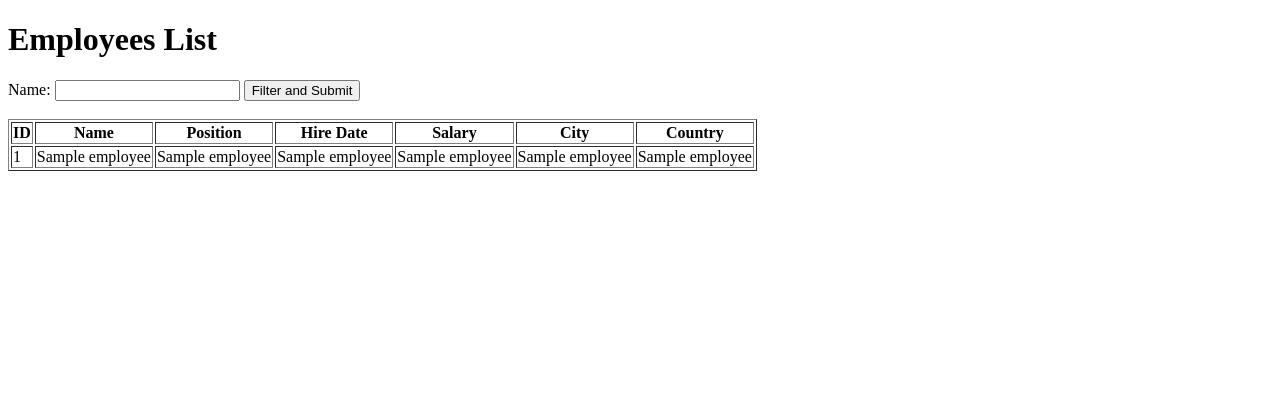
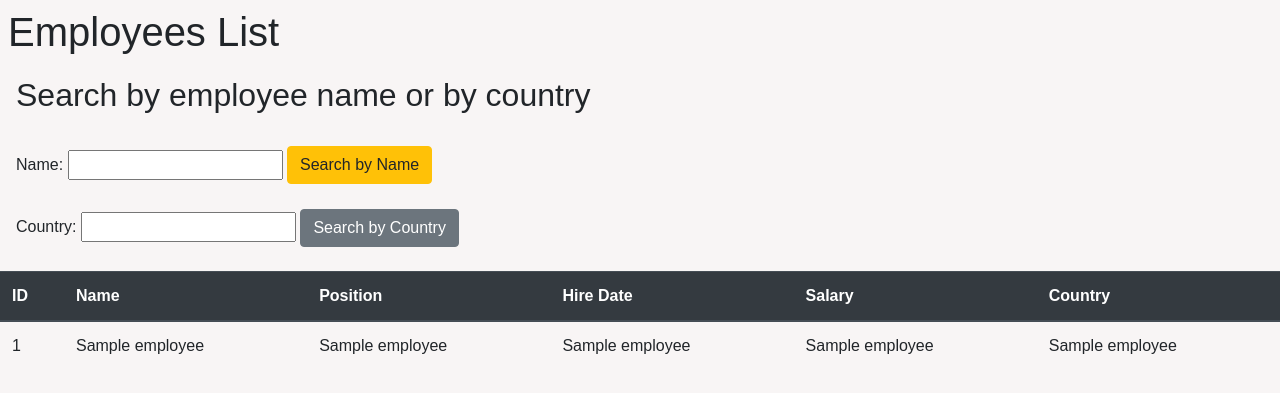
Before and after one commit to AlexKomaha/company_employees, a Flask app: template templates/index.html in a window 1280 px wide. Shown: the top 393 px of the page. Run offline with Flask 3, Linux system fonts and the light colour scheme; the template is opened without the code that fills it: most values are stand-ins (such as "Sample title", 1, 10 or a date in 2020); some libraries are stand-ins or nearby versions.

Commit message:
Added search by country and bootstrap

```diff
--- a/app.py
+++ b/app.py
@@ -21,7 +21,7 @@ def close_connection(exception):
 def index():
     conn = get_db()
     conn_cursor = conn.cursor()
-    conn_cursor.execute("SELECT id, name, position, hire_date, salary, city, country FROM employees")
+    conn_cursor.execute("SELECT id, name, position, hire_date, salary, country FROM employees")
     employees_data = conn_cursor.fetchall()
     conn.close()
 
@@ -29,17 +29,23 @@ def index():
 
 @app.route("/selected_employees", methods=["POST"])
 def selected_employees():
-    selected_employee_names = request.form.getlist("name")
-    print("Selected employee names:", selected_employee_names)
+    search_name = request.form.get("name")
+    search_country = request.form.get("country")
 
     conn = get_db()
     conn_cursor = conn.cursor()
 
-    selected_employees_data = []
-    for employee_name in selected_employee_names:
-        conn_cursor.execute("SELECT id, name, position, hire_date, salary, city, country FROM employees WHERE name = ?", (employee_name,))
-        selected_employee_data = conn_cursor.fetchone()
-        selected_employees_data.append(selected_employee_data)
+    if search_name:
+        conn_cursor.execute("SELECT id, name, position, hire_date, salary, country FROM employees WHERE name LIKE ?", ('%' + search_name + '%',))
+        print("Selected employee name:", search_name)
+    elif search_country:
+        conn_cursor.execute("SELECT id, name, position, hire_date, salary, country FROM employees WHERE country LIKE ?", ('%' + search_country + '%',))
+        print("Selected country name:", search_country)
+    else:
+        selected_employees_data = []
+        conn.close()
+        return render_template("selected_employees.html", selected_employees = selected_employees_data)
+    selected_employees_data = conn_cursor.fetchall()
     conn.close()
 
     return render_template("selected_employees.html", selected_employees=selected_employees_data)
--- /dev/null
+++ b/static/style.css
@@ -0,0 +1,11 @@
+body {
+    margin: 0;
+    padding: 0;
+    font-family: Arial, Helvetica, sans-serif;
+    background-color: #f8f5f5;
+}
+
+.container {
+    margin-top: 20px;
+    margin-left: 1px;
+}
--- a/templates/index.html
+++ b/templates/index.html
@@ -1,32 +1,39 @@
 <!DOCTYPE html>
 <html>
-
 <head>
     <meta charset="UTF-8">
     <meta name="viewport" content="width=device-width, initial-scale=1.0">
+    <link href="https://maxcdn.bootstrapcdn.com/bootstrap/4.5.2/css/bootstrap.min.css" rel="stylesheet">
+    <link rel="stylesheet" href="static/style.css">
     <title>Employees Search</title>
 </head>
-
 <body>
-    <h1>Employees List</h1>
-
+    <h1 class="mt-2 ml-2">Employees List</h1>
+    <div class="container">
+    <h2>Search by employee name or by country</h2>
+    <br>
         <!-- Get and filter employees//-->
         <form action="/selected_employees" method="post">
             <label for="name">Name:</label>
             <input type="text" name="name" id="name">
-            <button type="submit">Filter and Submit</button>
+            <button type="submit" class="btn btn-warning">Search by Name</button>
+            <br>
+            <br>
+            <label for="country">Country:</label>
+            <input type="text" name="country" id="country">
+            <button type="submit" class="btn btn-secondary">Search by Country</button>
         </form>
+        </div>
 <br>
     <!-- Display the employees -->
-    <table border="1">
-        <thead>
+    <table class="table">
+        <thead class="thead-dark">
             <tr>
                 <th>ID</th>
                 <th>Name</th>
                 <th>Position</th>
                 <th>Hire Date</th>
                 <th>Salary</th>
-                <th>City</th>
                 <th>Country</th>
             </tr>
         </thead>
@@ -39,11 +46,9 @@
                     <td>{{ employee[3] }}</td>
                     <td>{{ employee[4] }}</td>
                     <td>{{ employee[5] }}</td>
-                    <td>{{ employee[6] }}</td>
                 </tr>
             {% endfor %}
         </tbody>
     </table>
 </body>
-
 </html>
```
Also changed, not shown: database_setup.py (+2 -7 lines), templates/selected_employees.html (+4 -6 lines), employees.db, 1 other file.
